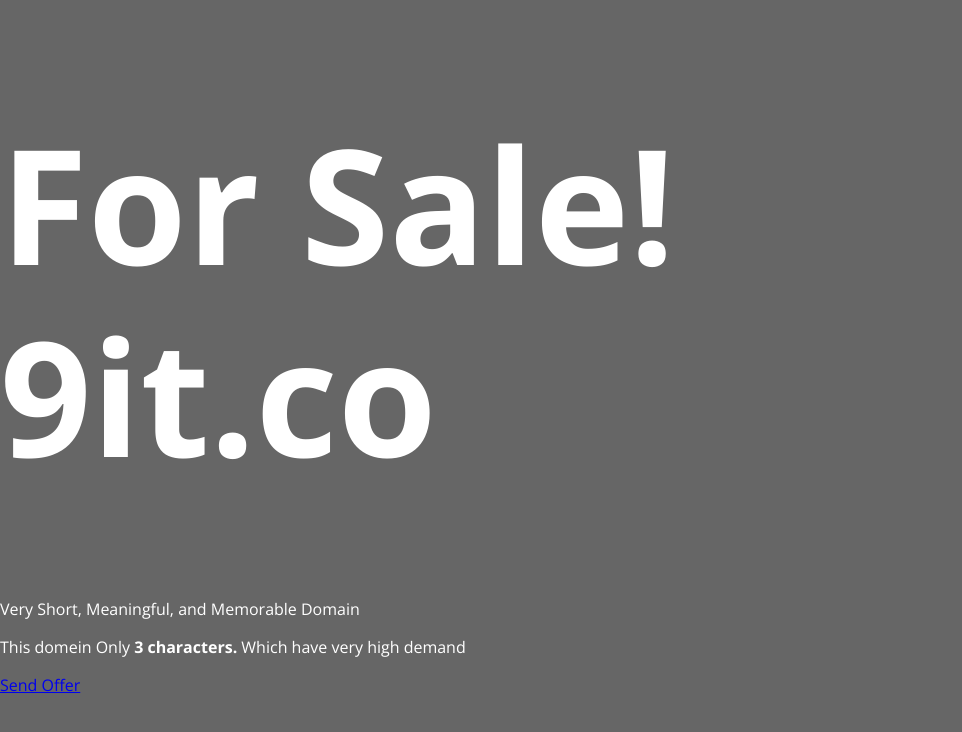
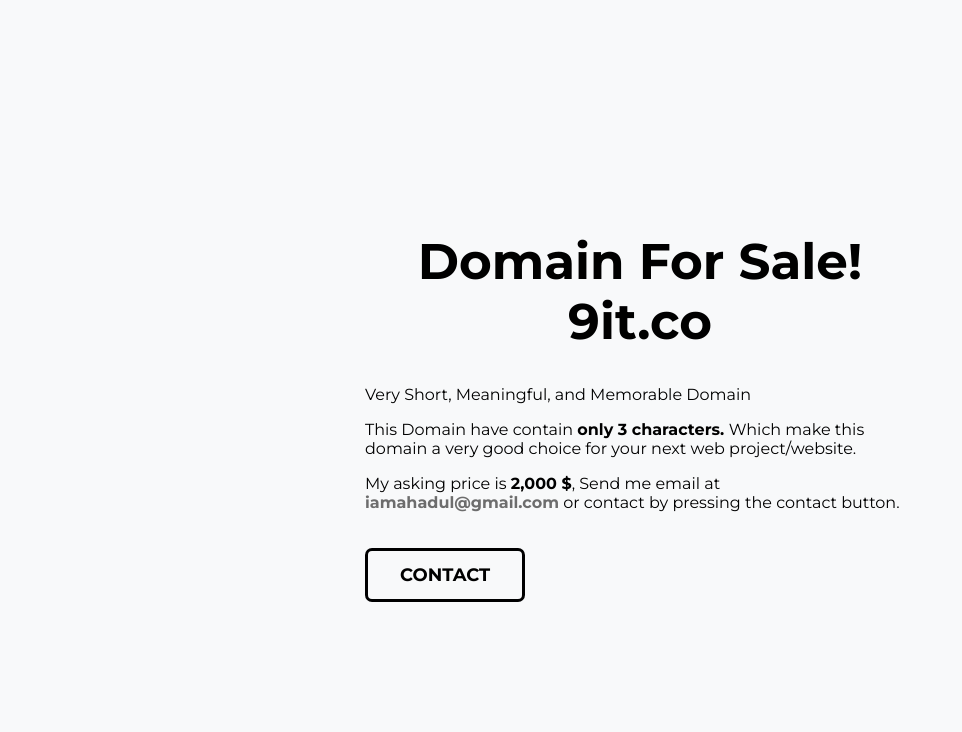
Before and after one commit to coder618/domain-sale, a plain HTML site: page index.html in a window 1280 px wide. Shown: the whole page, without its empty margins (0-962 px from the left). Drawn offline with nearby package versions, Linux system fonts and the light colour scheme.

Commit message:
font fix

```diff
--- a/index.html
+++ b/index.html
@@ -6,17 +6,18 @@
     <meta http-equiv="X-UA-Compatible" content="ie=edge">
     <link rel="stylesheet" href="./style.css">
     <!-- <link href="https://fonts.googleapis.com/css?family=Open+Sans" rel="stylesheet"> -->
-    <link href="https://fonts.googleapis.com/css?family=Open+Sans:400,700,800" rel="stylesheet">
+    <!-- <link href="https://fonts.googleapis.com/css?family=Open+Sans:400,700,800" rel="stylesheet"> -->
+    <!-- <link href="https://fonts.googleapis.com/css?family=Montserrat" rel="stylesheet"> -->
+    <link href="https://fonts.googleapis.com/css?family=Montserrat:400,700,900" rel="stylesheet">
     <title>9it.co - For Sale</title>
 </head>
 <body>
-    <div class="wraper">
-        <div class="content">
-            <h1>For Sale! <br> 9it.co</h1>
-            <p>Very Short, Meaningful, and Memorable Domain </p>
-            <p>This domein Only <b>3 characters.</b> Which have very high demand</p>
-            <a href="https://docs.google.com/forms/d/e/1FAIpQLSc4EZ--x3O6cnwBvDh--vBWxTvBe1tjn0jcWZ0iEWDJzQKdDg/viewform">Send Offer</a>
-        </div>
+    <div class="content">
+        <h1>Domain For Sale! <br> 9it.co</h1>
+        <p>Very Short, Meaningful, and Memorable Domain </p>
+        <p>This Domain have contain <b>only 3 characters. </b>Which make this domain a very good choice for your next web project/website.</p>
+        <p>My asking price is <b> 2,000 $</b>, Send me email at <a href="mailto:iamahadul@gmail.com">iamahadul@gmail.com</a> or contact by pressing the contact button.</p>
+        <a href="https://docs.google.com/forms/d/e/1FAIpQLSc4EZ--x3O6cnwBvDh--vBWxTvBe1tjn0jcWZ0iEWDJzQKdDg/viewform" class="btn">Contact</a>
     </div>
 
 </body>
--- a/style.css
+++ b/style.css
@@ -1,29 +1,67 @@
 html,body{
     height:100%;
-     min-height:100%;
+    min-height:100%;
 }
 body{
-    background-color: #FFF;
+    background-color: #f8f9fa;
     display: flex;
     align-items: center;
+    justify-content: center;
     margin: 0;
     padding: 0;
-    /* font-family: 'Source Sans Pro', sans-serif; */
-    font-family: 'Open Sans', sans-serif;
+    font-family: 'Montserrat', sans-serif;
     min-height: 100vh;
     min-width: 100vw;
 }
 
 .content{
+    padding: 15px;
+    max-width: 550px;
+    margin: 0 auto;
 }
 .wraper{
-    background-color: rgba(0, 0, 0, .6);
-    color: #FFF;
     width: 100%;
     height: 100%;
+    text-align: center;
 }
 h1{
-    font-size: 10rem;
+    font-size: 50px;
     line-height: 1.2;
+    text-align: center;
 
 }
+
+.btn{
+    padding: 13px 32px;
+    border: 3px solid #000;
+    border-radius: 7px;
+    margin-top: 20px;
+    display: inline-block;
+    color: #000;
+    text-transform: uppercase;
+    text-decoration: none;
+    font-size: 18px;
+    font-weight: 700;
+}
+a{
+    text-decoration: none;
+    font-weight: 600;
+    color: #6d6d6d;
+}
+.btn:hover{
+    background-color: #000;
+    color: #FFF;
+}
+
+@media only screen and (max-width: 786px)  {
+    h1{
+        font-size: 25px;
+    }
+    p{
+        font-size: 16px;
+    }
+    .btn{
+        padding: 8px 16px;
+    }
+
+}
```
